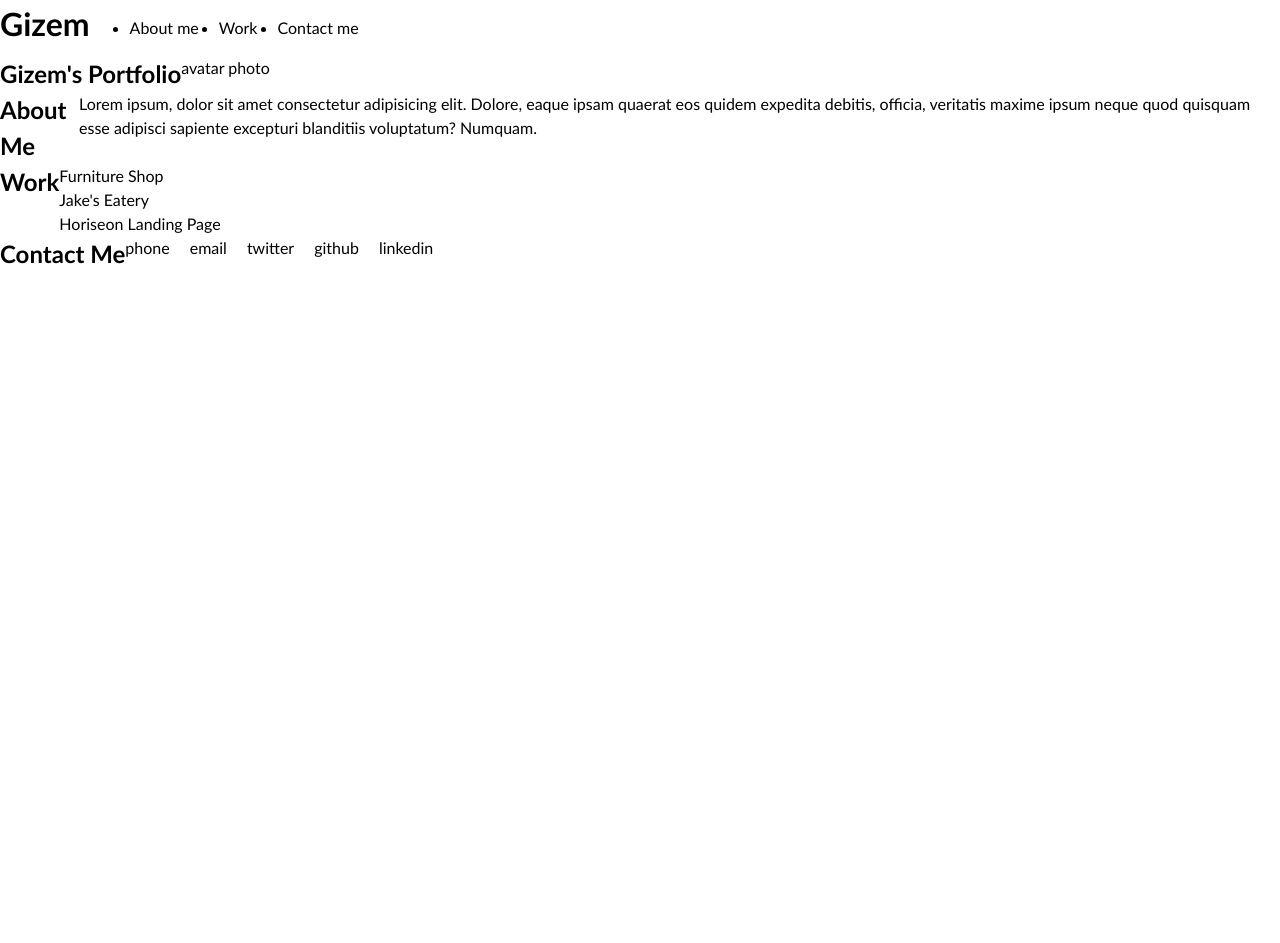
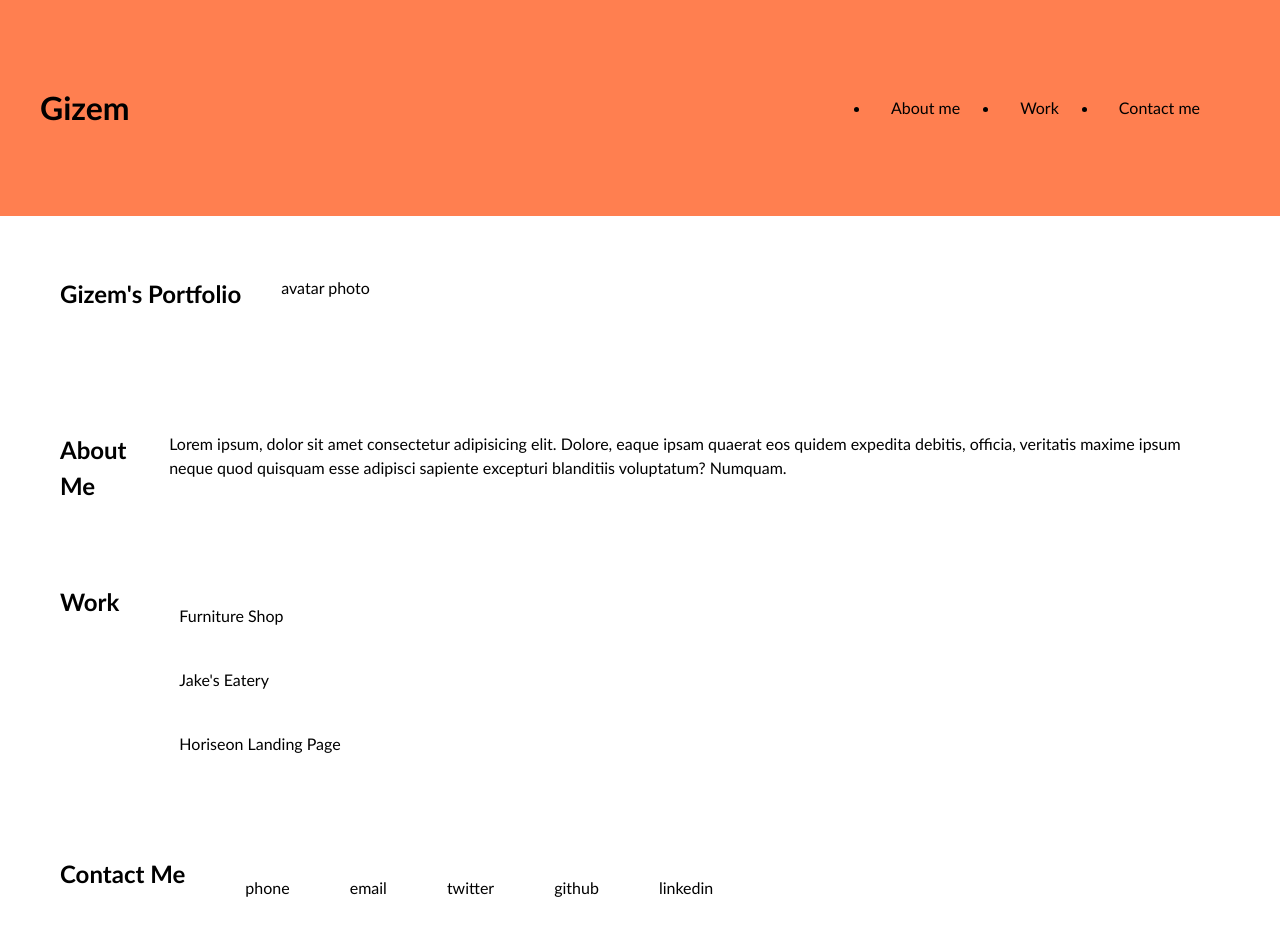
Before and after one commit to Gizem03/responsive-portfolio-website, a plain HTML site: page index.html in a window 1280 px wide. Before the commit the page ends 800 px from the top, so only its background shows below. Drawn offline with Linux system fonts and the light colour scheme.

Commit message:
fixed menus

```diff
--- a/css/style.css
+++ b/css/style.css
@@ -1,5 +1,10 @@
 * {
   box-sizing: border-box;
+  padding: 20px;
+}
+
+html {
+  padding: 0;
 }
 
 body {
@@ -12,6 +17,9 @@ body {
 
 header {
   display: flex;
+  justify-content: space-between;
+  background-color: coral;
+  align-items: center;
 }
 
 ul {
@@ -48,7 +56,7 @@ p {
   display: flex;
 }
 
-#contact div {
+.contact-menu {
   display: flex;
   gap: 20px;
 }
--- a/index.html
+++ b/index.html
@@ -54,7 +54,7 @@
       <!-- contact -->
       <section class="page-section contact" id="contact">
         <h2>Contact Me</h2>
-        <div>
+        <div class="contact-menu">
           <div>phone</div>
           <div>email</div>
           <div>twitter</div>
```
